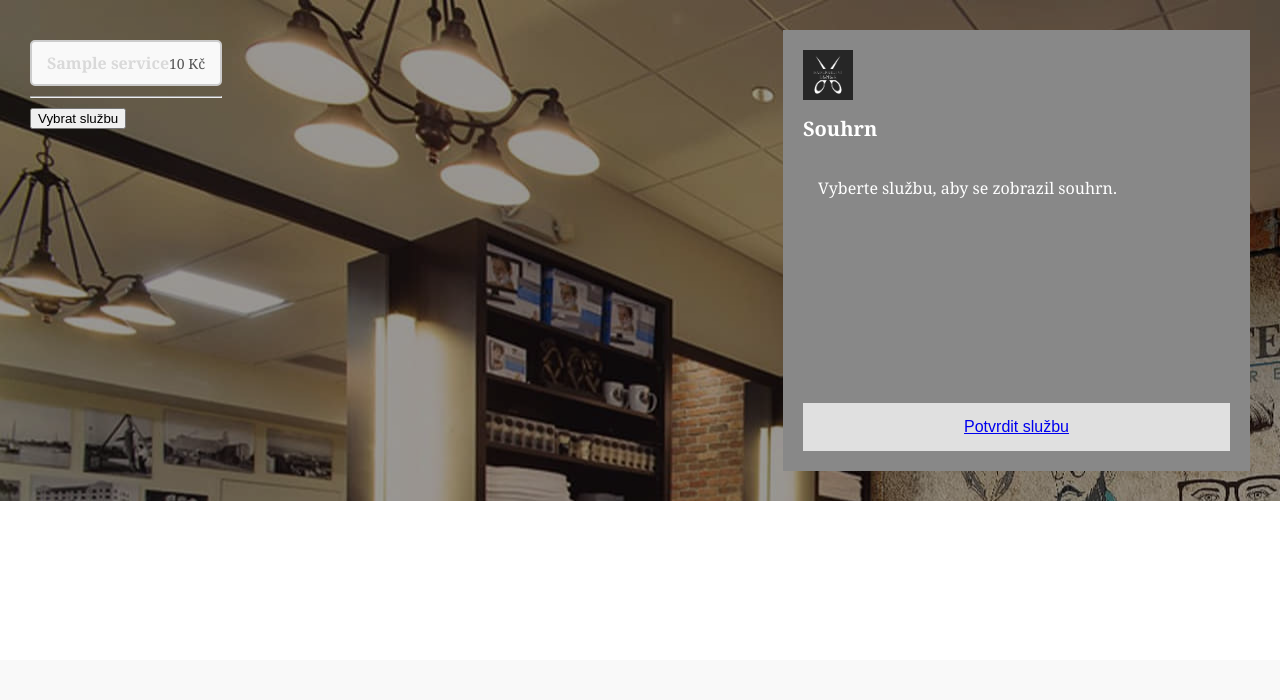
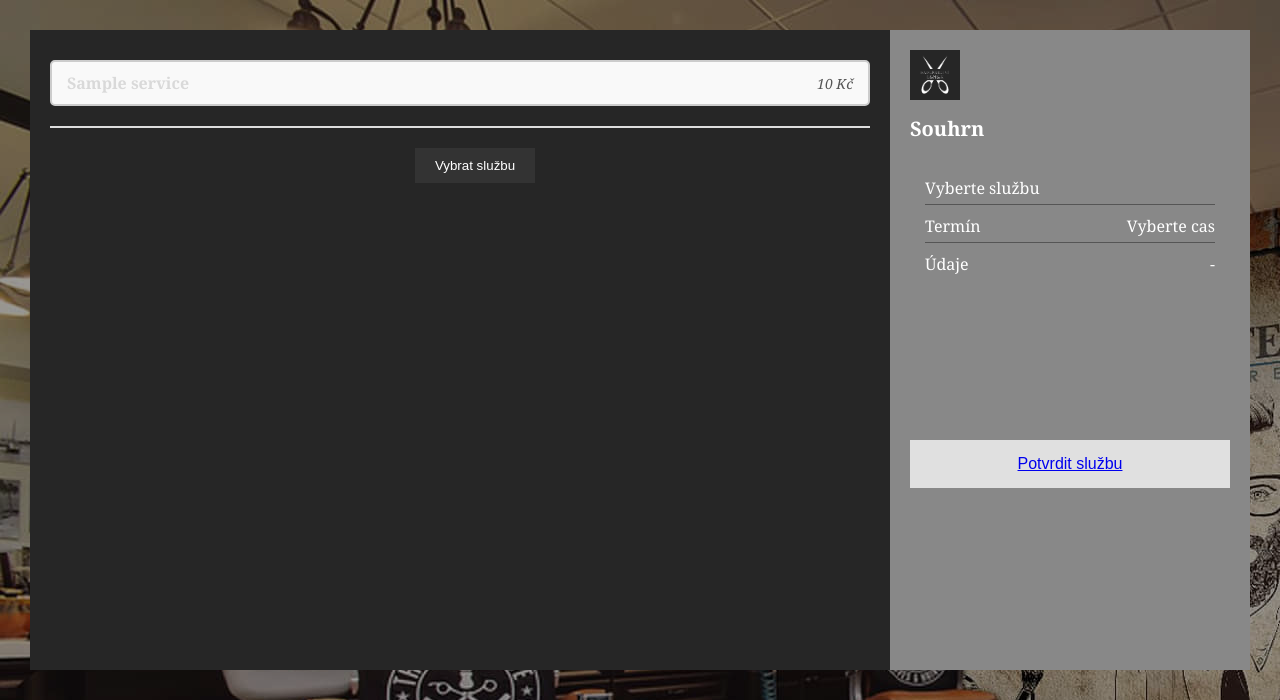
Before and after one commit to djwjlbadkbsnbd/new, a PHP site: page / in a window 1280 px wide. Shown: the part 140-840 px from the top of the page. Before the commit the page ends 641 px from the top, so only its background shows below. Run offline with PHP 8.4, Linux system fonts and the light colour scheme; tables that the repository leaves empty hold one stand-in row (values such as "Sample post").

Commit message:
uprava_css_a_sluzeb

```diff
--- a/index.php
+++ b/index.php
@@ -24,7 +24,6 @@
     <form action="" method="post">
     <div class="services">
         <?php
-        // Database connection
         $servername = "localhost";
         $username = "root";
         $password = "";
@@ -36,7 +35,7 @@
             die("Connection failed: " . $conn->connect_error);
         }
 
-        // Fetch services
+
         $sql = "SELECT id, name, price FROM services";
         $result = $conn->query($sql);
 
@@ -56,8 +55,8 @@
 
         $conn->close();
         ?>
+    <button type="submit">Vybrat službu</button>
     </div>
-    <button type="submit">Vybrat službu</button>
 </form>
 
         <aside class="summary">
@@ -88,13 +87,17 @@
                         echo '<p>Termín <span>Vyberte cas</span></p>';
                         echo '<p>Údaje <span>-</span></p>';
                     } else {
-                        echo "<p>Vyberte službu, aby se zobrazil souhrn.</p>";
+                        echo "<p>Vyberte </p>";
+                        echo '<p>Termín <span>Vyberte cas</span></p>';
+                        echo '<p>Údaje <span>-</span></p>';
                     }
 
                     $stmt->close();
                     $conn->close();
                 } else {
-                    echo "<p>Vyberte službu, aby se zobrazil souhrn.</p>";
+                    echo "<p>Vyberte službu</p>";
+                    echo '<p>Termín <span>Vyberte cas</span></p>';
+                    echo '<p>Údaje <span>-</span></p>';
                 }
                 ?>
             </div>
--- a/main.html
+++ b/main.html
@@ -22,7 +22,7 @@
             <li><a href="login.html">login</a></li>
                 <li><a href="news.php">Novinky</a></li>
                 <li><a href="#section2">Služby</a></li>
-                <li><a href="index.html">Rezervace</a></li>
+                <li><a href="index.php">Rezervace</a></li>
             </ul>
         </nav>
     </header>
@@ -51,11 +51,9 @@
 
         <section id="section1" class="section">
             <div class="content-wrapper">
-              <!-- Image Column -->
               <div class="image-wrapper">
                 <img src="img/wallpaperimg.jpg" alt="Image description">
               </div>
-              <!-- Services Column -->
               <div class="services1">
                 <h2>Ceník Služeb</h2>
                 <div class="service-list">
--- a/style.css
+++ b/style.css
@@ -57,32 +57,62 @@ main {
     padding: 30px;
 }
 
-/* Service Selection */
-.service-selection {
-    background-color: #222222;
+.services {
+    flex: 3;
+    background: #262626;
     padding: 20px;
+    width: 820px;
+    height: 600px;
 }
 
-.service-selection h2 {
-    font-size: 24px;
-    margin-bottom: 20px;
-    color: #ffffff;
-    margin-left: 330px;
+.services .service-item {
+    display: flex;
+    justify-content: space-between;
+    align-items: center;
+    margin-bottom: 10px;
+    padding: 10px 0;
 }
 
-.services {
-    flex-direction: column;
-    gap: 15px;
-    background-color: none;
+.services .service-item label {
+    cursor: pointer;
+    display: flex;
+    justify-content: space-between;
+    width: 100%;
+    align-items: center;
+}
+
+.services .service-name {
+    font-weight: bold;
+    font-size: 1.1rem;
+}
+
+.services .service-price {
+    color: #555;
+    font-style: italic;
+}
+
+.services hr {
+    border: 0.5px solid #ddd;
+    margin: 10px 0;
+}
+
+button[type="submit"] {
+    display: block;
+    margin: 20px 0;
+    padding: 10px 20px;
+    background-color: #333;
+    color: #fff;
+    border: none;
+    cursor: pointer;
+    transition: background-color 0.3s;
+    margin-left: 44.5%;
+}
+
+button[type="submit"]:hover {
+    background-color: #555;
 }
 
 
-.service-item {
-    display: flex;
-    align-items: center;
-    justify-content: space-between;
-    margin: 10px 0;
-}
 
 
 .service-label input[type="radio"] {
@@ -205,15 +235,16 @@ main {
 }
 
 .opening-hours h2 {
-    font-size: 27px;
+    font-size: 30px;
     margin-bottom: 15px;
-    margin-left: 27.5%;
+    margin-left: 24%;
 }
 
 .hours-list p {
     margin: 5px 0;
     font-size: 20px;
     text-align: center;
+    font-weight: bold;
 }
 
 .image-container {
@@ -244,7 +275,7 @@ main {
 }
 
 .services1 h2 {
-    font-size: 24px;
+    font-size: 30px;
     margin-bottom: 15px;
 }
 
@@ -254,10 +285,10 @@ main {
 
 .service {
     background-color: #1e1e1e;
-    padding: 15px;
+    padding: 20px;
     flex: 1;
     min-width: 220px;
-    font-size: 14px;
+    font-size: 18px;
     margin-bottom: 10px;
 }
 
@@ -623,5 +654,5 @@ footer {
     margin-top: 50px;
     width: 800px; /* Makes the image responsive */
     max-width: 100%; /* Ensures the image doesn't exceed the column width */
-    height: 700px; /* Maintains the aspect ratio */
+    height: 700px;
   }
--- a/term.php
+++ b/term.php
@@ -50,8 +50,8 @@ session_start();
             </div>
             <h3>Souhrn</h3>
             <div class="summary-details">
-                <p>Pánský střih <span>000 Kč</span></p>
-                <p>Termín:<span id="selectedDate">Vyberte datum</span></p>
+            <?php echo '<p>' . htmlspecialchars($row['name']) . ' <span>' . htmlspecialchars($row['price']) . ' Kč</span></p>';
+                ?><p>Termín:<span id="selectedDate">Vyberte datum</span></p>
                 <p>Čas:<span id="selectedTime">Vyberte čas</span></p>
                 <p>Údaje <span>-</span></p>
             </div>
```
